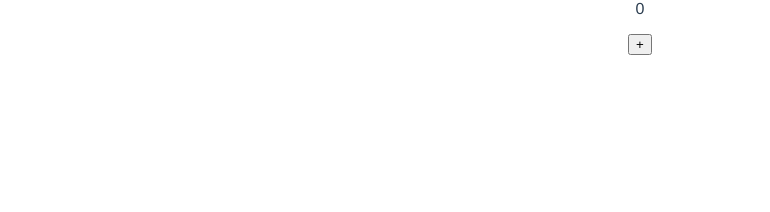
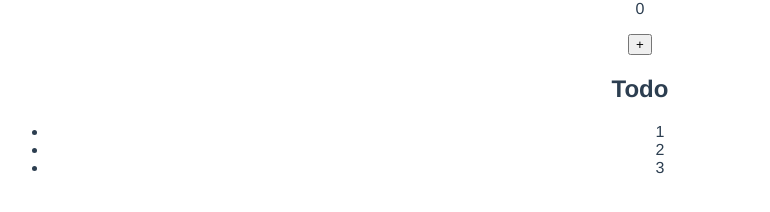
Before and after one commit to bencodezen/vue-command-palette-sandbox, a Vue app: page / in a window 1280 px wide. Shown: the part 332-544 px from the top of the page, without its empty margins (0-770 px from the left). Built offline with nearby package versions, Linux system fonts and the light colour scheme.

Commit message:
feature: add second use case scenario for testing purposes

```diff
--- a/src/App.vue
+++ b/src/App.vue
@@ -4,6 +4,7 @@ import { useMagicKeys, whenever } from '@vueuse/core'
 import { commandList } from './features/commands'
 import CommandPalette from './components/CommandPalette.vue'
 import Counter from './components/Counter.vue'
+import Todo from './components/Todo.vue'
 
 const displayCommandPalette = ref(false)
 const keys = useMagicKeys()
@@ -34,6 +35,7 @@ commandList.value.forEach(item => {
     :displayed="displayCommandPalette"
   />
   <Counter />
+  <Todo />
 </template>
 
 <style>
--- /dev/null
+++ b/src/components/Todo.vue
@@ -0,0 +1,26 @@
+<script setup>
+import { ref } from 'vue'
+import { register } from '../features/commands'
+
+const taskList = ref([1, 2, 3])
+
+const addItem = () => {
+  taskList.value.push(4)
+}
+
+register({
+  name: 'Add item to todo list',
+  function: addItem
+})
+</script>
+
+<template>
+  <h2>Todo</h2>
+  <ul>
+    <li v-for="task in taskList" :key="`task-${task}`">
+      {{ task }}
+    </li>
+  </ul>
+</template>
+
+<style></style>
```
